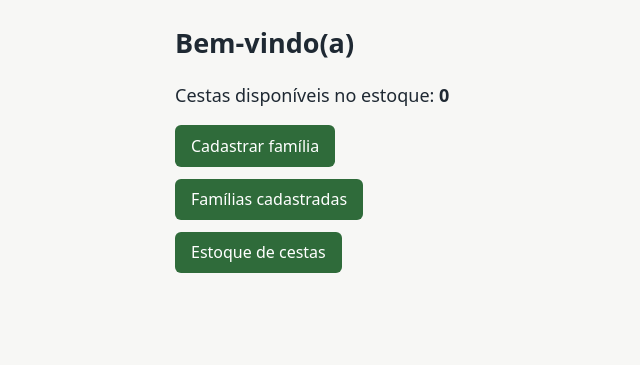
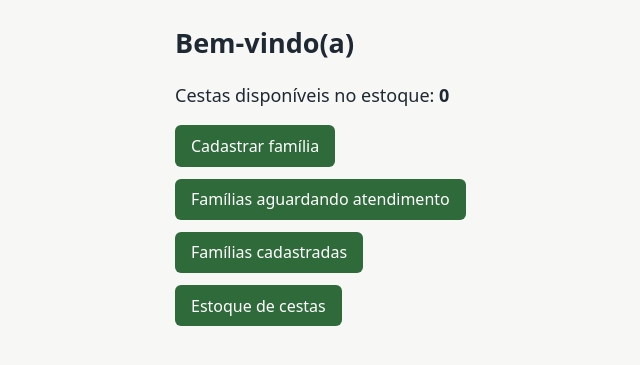
Before and after one commit to LuizHenrique61/gestao-distribuicao-cestas-basicas, a Flask app: page / in a window 1280 px wide. Shown: the part 93-458 px from the top of the page, without its empty margins (105-745 px from the left). Run offline with Flask 3, Linux system fonts and the light colour scheme; data comes from the database, SQL or seed files in the repository.

Commit message:
feat: listagem de famílias aguardando atendimento (RF05)
Co-Authored-By: Claude Opus 5.5 <noreply@anthropic.com>
Claude-Session: https://claude.ai/code/session_019PjocVccMyugWcnrepRgXo

```diff
--- a/app/routes.py
+++ b/app/routes.py
@@ -15,6 +15,16 @@ def index():
 @bp.route("/familias")
 def listar_familias():
     return render_template("familias.html", familias=familia_service.listar_familias(), titulo="Famílias cadastradas")
+
+
+# RF05 - famílias aguardando atendimento
+@bp.route("/familias/aguardando")
+def familias_aguardando():
+    return render_template(
+        "familias.html",
+        familias=familia_service.listar_familias(status="aguardando"),
+        titulo="Famílias aguardando atendimento",
+    )
 
 
 @bp.route("/familias/nova", methods=["GET", "POST"])
--- a/app/templates/index.html
+++ b/app/templates/index.html
@@ -6,6 +6,7 @@
   <p class="destaque">Cestas disponíveis no estoque: <strong>{{ estoque }}</strong></p>
   <ul class="menu">
     <li><a class="botao" href="{{ url_for('main.nova_familia') }}">Cadastrar família</a></li>
+    <li><a class="botao" href="{{ url_for('main.familias_aguardando') }}">Famílias aguardando atendimento</a></li>
     <li><a class="botao" href="{{ url_for('main.listar_familias') }}">Famílias cadastradas</a></li>
     <li><a class="botao" href="{{ url_for('main.estoque') }}">Estoque de cestas</a></li>
   </ul>
```
